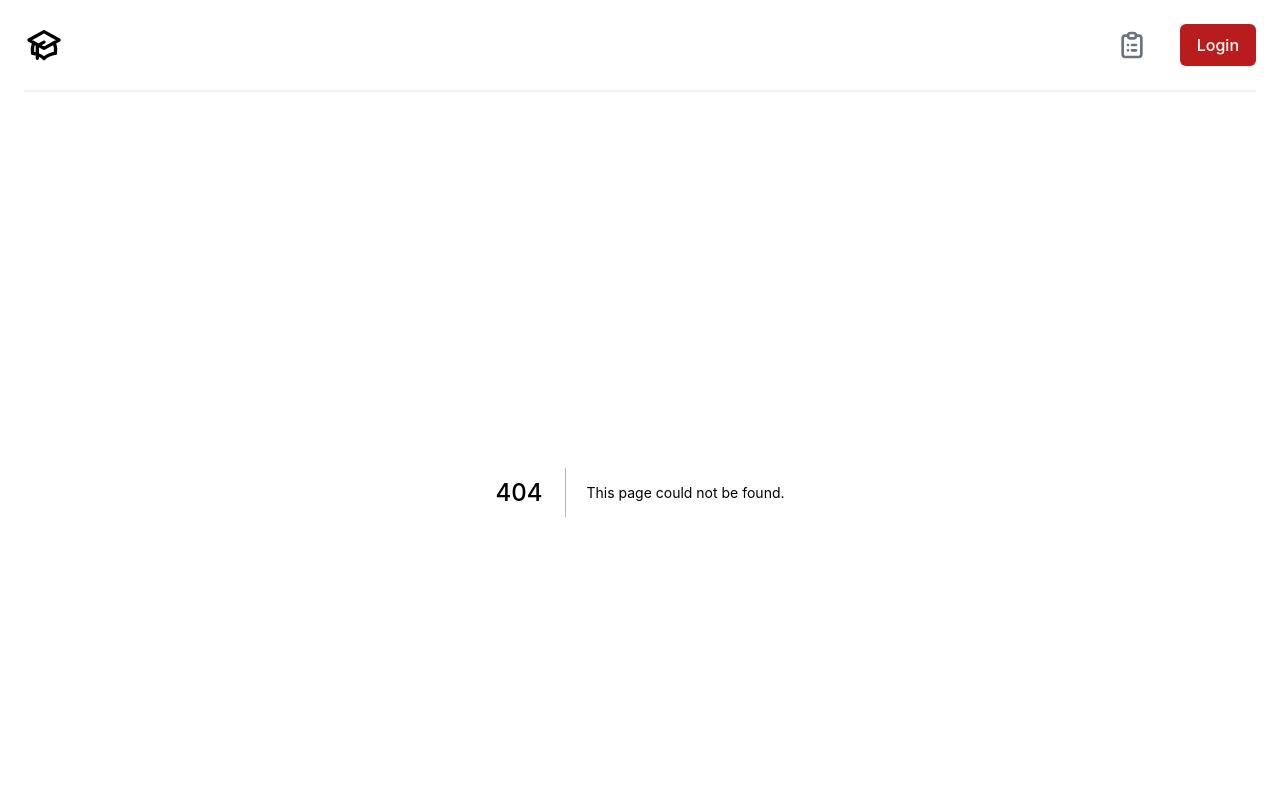
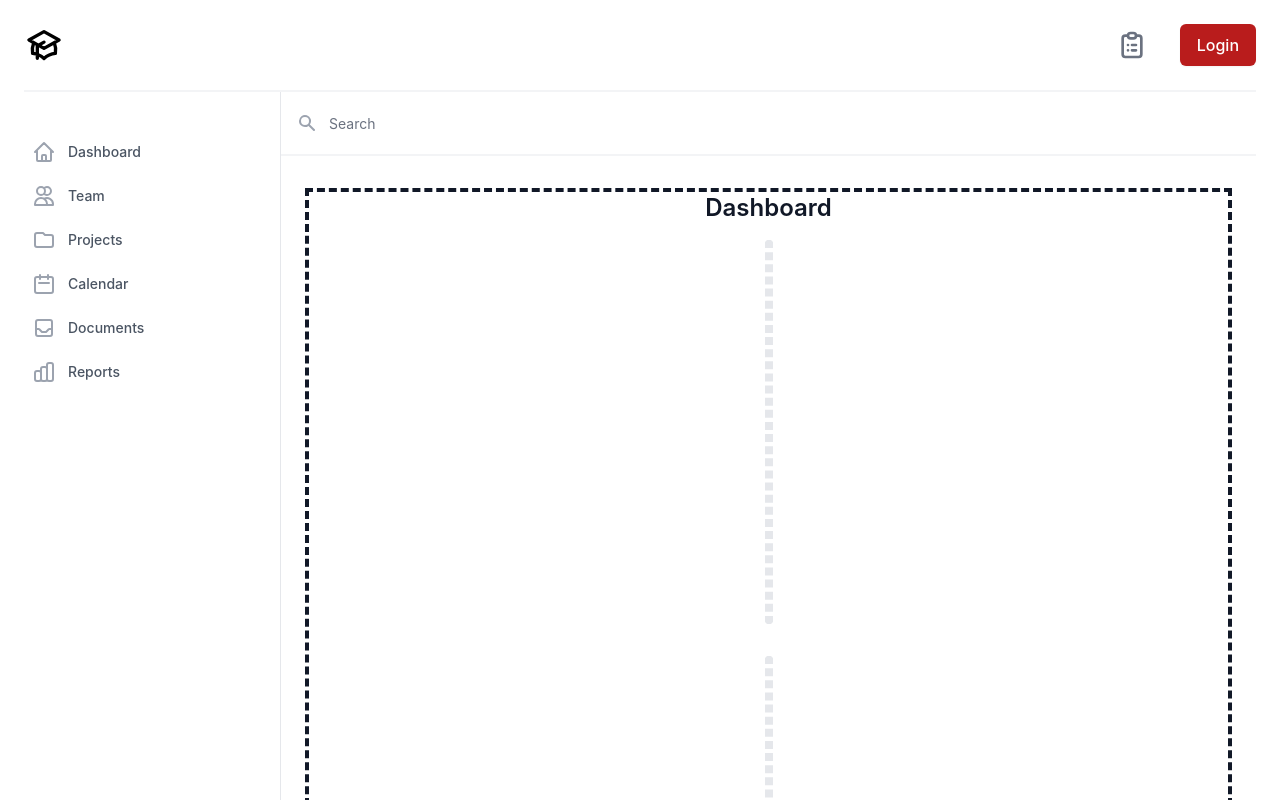
Before and after one commit to tomiharu0317/syllabus, a Next.js app in the folder frontend/: page /mylist in a window 1280 px wide. Before the commit this address had no page. Shown: the top 800 px of the page. Built offline with nearby package versions, Linux system fonts and the light colour scheme.

Commit message:
Add dashboard component to page

```diff
--- /dev/null
+++ b/frontend/src/pages/mylist.tsx
@@ -0,0 +1,8 @@
+import type { NextPage } from 'next'
+import Dashboard from '@/components/organisms/dashboard'
+
+const Mylist: NextPage = () => {
+  return <Dashboard />
+}
+
+export default Mylist
```
